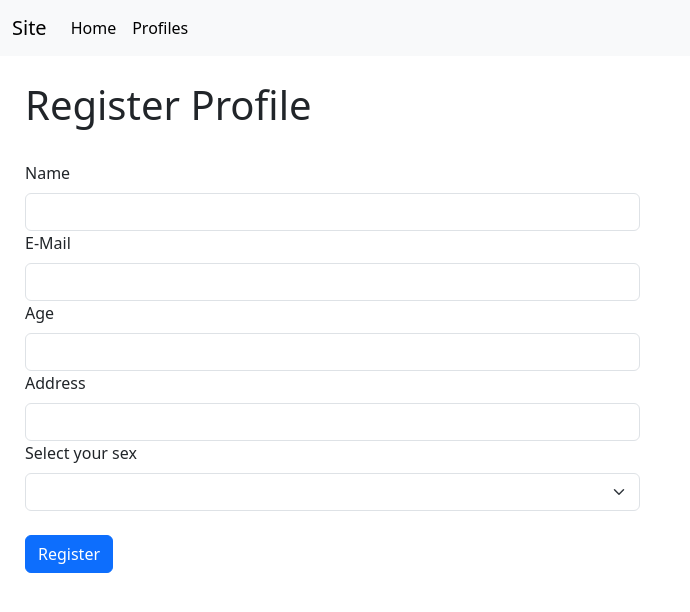
After one commit to SGodinho7/profile_site, a Flask app: page /profiles/register-profile in a window 1280 px wide. The commit adds this page. Shown: the top 612 px of the page, without its empty margins (0-690 px from the left). Run offline with Flask 3, Linux system fonts and the light colour scheme.

Commit message:
Add profile register page & route.

```diff
--- a/profileapp/blueprints/core/templates/core/index.html
+++ b/profileapp/blueprints/core/templates/core/index.html
@@ -4,6 +4,7 @@
 
 {% block content %}
 {% include 'partial/navbar.html' %}
-<br>
-<h1>Home Page</h1>
+<div style="margin: 25px;">
+	<h1>Home Page</h1>
+</div>
 {% endblock %}
--- a/profileapp/blueprints/profiles/routes.py
+++ b/profileapp/blueprints/profiles/routes.py
@@ -8,3 +8,13 @@ profiles = Blueprint('profiles', __name__, template_folder='templates',
 @profiles.route('/', methods=['GET'])
 def index():
     return render_template('profiles/index.html')
+
+
+@profiles.route('/register-profile', methods=['GET'])
+def register_profile():
+    return render_template('profiles/register.html')
+
+
+@profiles.route('/post-profile', methods=['POST'])
+def post_profile():
+    ...
--- /dev/null
+++ b/profileapp/blueprints/profiles/templates/profiles/register.html
@@ -0,0 +1,30 @@
+{% extends 'base.html' %}
+
+{% block title %}Profiles{% endblock %}
+
+{% block content %}
+{% include 'partial/navbar.html' %}
+<div style="margin: 25px;">
+	<h1>Register Profile</h1>
+	<br>
+	<form method="post" style="width: 50%;">
+		<label for="name" class="form-label">Name</label>
+		<input type="text" id="name" name="name" class="form-control">
+		<label for="email" class="form-label">E-Mail</label>
+		<input type="email" id="email" name="email" class="form-control">
+		<label for="age" class="form-label">Age</label>
+		<input type="number" id="age" name="age" class="form-control">
+		<label for="address" class="form-label">Address</label>
+		<input type="text" id="address" name="address" class="form-control">
+		<label for="sex" class="form-label">Select your sex</label>
+		<select id="sex" name="sex" class="form-select">
+			<option selected disabled value="#"></option>
+			<option value="M">Male</option>
+			<option value="F">Female</option>
+			<option value="O">Other</option>
+		</select>
+		<br>
+		<button type="submit" onclick="postProfile({{ url_for('profiles.post_profile') }})" class="btn btn-primary">Register</button>
+	</form>
+</div>
+{% endblock %}
```
Also changed, not shown: profileapp/blueprints/profiles/templates/profiles/index.html (+7 -2 lines).
